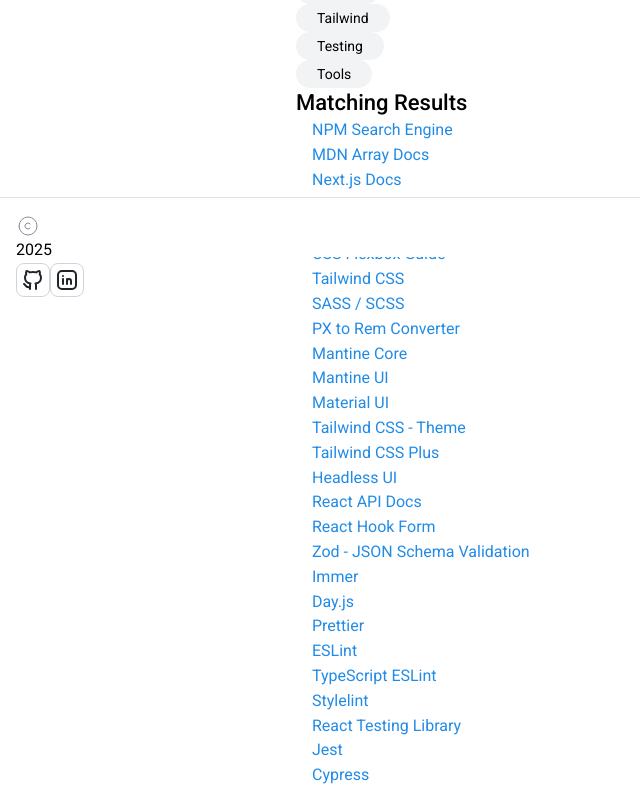
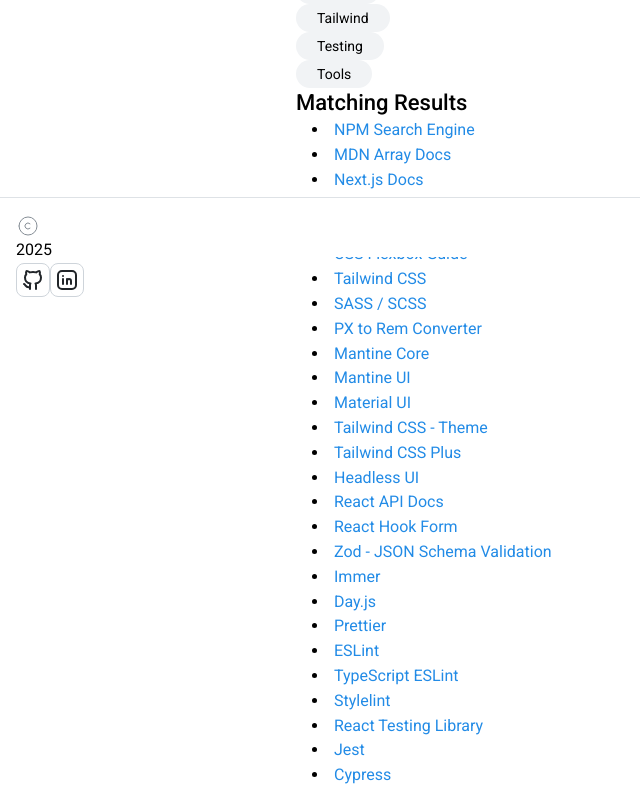
Before and after one commit to bryyytl/profile-website, a Next.js app: page /resources in a window 1280 px wide. Shown: the part 543-1334 px from the top of the page, without its empty margins (0-640 px from the left). Built offline with nearby package versions, Linux system fonts and the light colour scheme.

Commit message:
Fixing gap padding and list styling

```diff
--- a/src/app/components/resources/resource-collection/index.tsx
+++ b/src/app/components/resources/resource-collection/index.tsx
@@ -6,7 +6,7 @@
 const ResourceCollection = (): ReactElement => {
   const { filterValue } = useResourceFilterContext();
   return (
-    <List withPadding>
+    <List listStyleType="disc" withPadding>
       {resourceCollectionList
         .filter(
           (item) => filterValue === null || item.metatags.includes(filterValue),
--- a/src/app/components/shell/footer/index.tsx
+++ b/src/app/components/shell/footer/index.tsx
@@ -7,7 +7,7 @@
   return (
     <div className="gap-4 flex items-center justify-between">
       <CopywriteText />
-      <div className="gap-1 flex items-center justify-start">
+      <div className="gap-2 flex items-center justify-start">
         <GitHubNavigationActionIcon />
         <LinkedInNavigationActionIcon />
       </div>
--- a/src/app/components/skills/index.tsx
+++ b/src/app/components/skills/index.tsx
@@ -2,7 +2,7 @@
 import SkillsCards from "./skills-cards";
 
 const Skills = () => (
-  <div className="gap-2 p-4 flex flex-col items-stretch justify-start">
+  <div className="gap-3 p-4 flex flex-col items-stretch justify-start">
     <Title mb="lg" order={2} ta="center">
       What I Do
     </Title>
```
